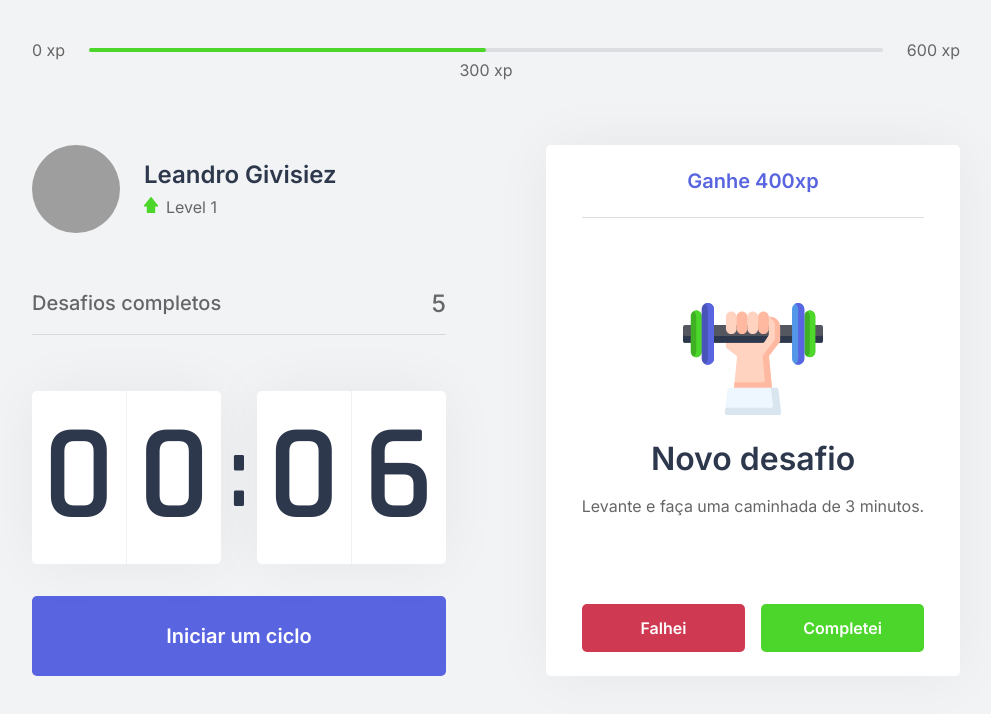
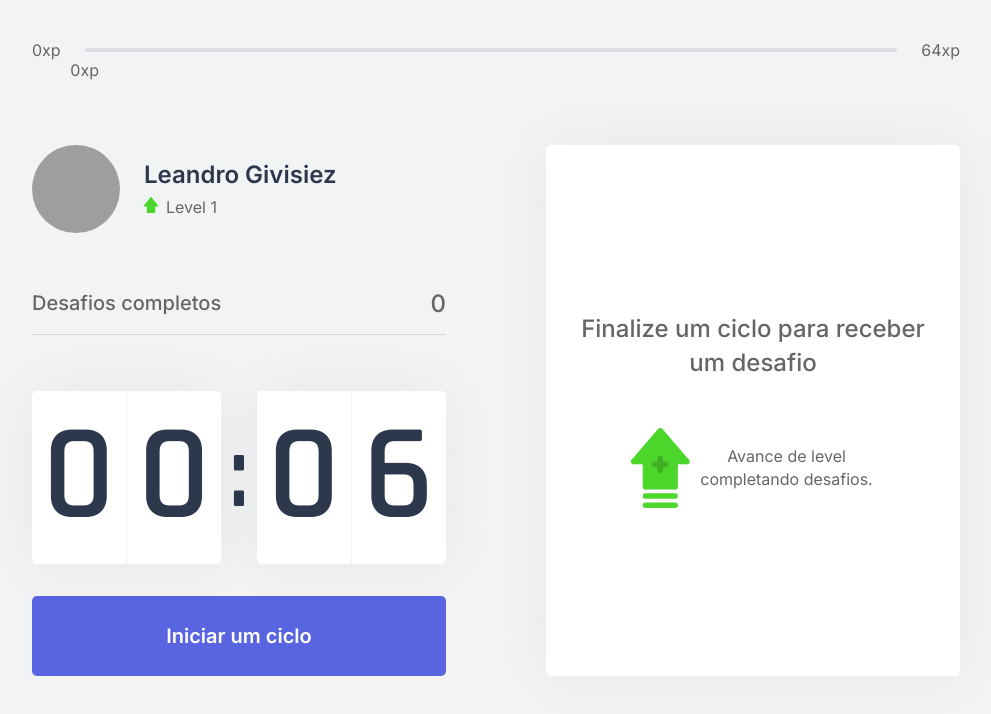
Before and after one commit to givisiez/getsup, a Next.js app: page / in a window 1280 px wide. Shown: the top 714 px of the page, without its empty margins (144-1135 px from the left). Built offline with nearby package versions, Linux system fonts and the light colour scheme; grey boxes are pictures that could not be loaded.

Commit message:
Context
Criação de contextos para integrar os componentes.

```diff
--- /dev/null
+++ b/challenges.json
@@ -0,0 +1,62 @@
+[
+  {
+    "type": "body",
+    "description": "Estique um de seus braços com a palma da mão virada para frente e puxe os dedos para cima por 10 segundos por mão.",
+    "amount": 80
+  },
+  {
+    "type": "body",
+    "description": "Estique seu braço contra o peito e puxe-o utilizando o outro braço por 10 segundos por braço.",
+    "amount": 60
+  },
+  {
+    "type": "body",
+    "description": "Puxe seu pescoço com a ajuda da mão para a direita e para a esquerda, permanecendo na posição por alguns 5 segundos.",
+    "amount": 70
+  },
+  {
+    "type": "body",
+    "description": "Com as duas mãos na parte de trás da cabeça, leve-a para baixo, alongando a parte de trás da região.",
+    "amount": 60
+  },
+  {
+    "type": "body",
+    "description": "Cruze as pernas e desça com as mãos esticadas em direção ao chão. Repita o movimento com a outra perna na frente.",
+    "amount": 100
+  },
+  {
+    "type": "body",
+    "description": "Sentado, abra as pernas e tente encostar as palmas das mãos no chão, repita 3 vezes por 5 segundos.",
+    "amount": 80
+  },
+  {
+    "type": "body",
+    "description": "Puxe o joelho de encontro ao peito e segure, troque de perna após 10 segundos.",
+    "amount": 50
+  },
+  {
+    "type": "body",
+    "description": "Sentado, cruze uma perna e incline seu tronco à frente, troque de perna após 10 segundos.",
+    "amount": 80
+  },
+  {
+    "type": "eye",
+    "description": "Sentado, feche os olhos e cubra-os com as palmas da mão durante 2 minutos, depois abra normalmente.",
+    "amount": 90
+  },
+  {
+    "type": "eye",
+    "description": "Em algum ambiente aberto, olhe o mais longe que puder em quatro direções por 3s, mexa apenas os olhos. Repita 3 vezes.",
+    "amount": 140
+  },
+  {
+    "type": "eye",
+    "description": "Usando os polegares, massage a área abaixo das sobrancelhas em movimentos circulares por 15 segundos.",
+    "amount": 70
+  },
+  {
+    "type": "body",
+    "description": "Em pé, gire a cintura o máximo que puder para a esquerda, segure por cinco segundos. Repita para a direita.",
+    "amount": 90
+  }
+]
--- a/src/components/ChallengeBox.tsx
+++ b/src/components/ChallengeBox.tsx
@@ -1,23 +1,26 @@
+import { useContext } from 'react';
+import { ChallengesContext } from '../contexts/ChallengesContext';
 import styles from '../styles/components/ChallengeBox.module.css';
 
 export function Challengebox() {
-    const hasAtiveChallenge = true;
+    const { activeChallenge, resetChallenge } = useContext(ChallengesContext);
     return (
         <div className={ styles.challengeBoxContainer }>
-            { hasAtiveChallenge ? (
+            { activeChallenge ? (
                 <div className={ styles.challengeActive }>
-                    <header>Ganhe 400xp</header>
+                    <header>Ganhe { activeChallenge.amount }xp</header>
 
                     <main>
-                        <img src="icons/body.svg" />
-                        <b>Novo desafio</b>
-                        <p>Levante e faça uma caminhada de 3 minutos.</p>
+                        <img src={`icons/${ activeChallenge.type }.svg`} />
+                        <b>Novo desafio!</b>
+                        <p>{ activeChallenge.description }</p>
                     </main>
 
                     <footer>
                         <button
                             type="button"
                             className={ styles.challengeFailedButton }
+                            onClick={ resetChallenge }
                         >
                             Falhei
                         </button>
--- a/src/components/CompletedChallenges.tsx
+++ b/src/components/CompletedChallenges.tsx
@@ -1,10 +1,14 @@
+import { useContext } from 'react';
+import { ChallengesContext } from '../contexts/ChallengesContext';
 import styles from '../styles/components/CompletedChallenges.module.css';
 
 export function CompletedChallenges() {
+    const { challengesCompleted } = useContext(ChallengesContext);
+
     return (
         <div className={ styles.completedChallengesContainer }>
             <span>Desafios completos</span>
-            <span>5</span>
+            <span>{ challengesCompleted }</span>
         </div>
     )
 }
--- a/src/components/Cowntdown.tsx
+++ b/src/components/Cowntdown.tsx
@@ -1,17 +1,12 @@
-import { useState, useEffect } from 'react';
+import { useState, useEffect, useContext } from 'react';
+import { ChallengesContext } from '../contexts/ChallengesContext';
 import styles from '../styles/components/Countdown.module.css';
-
-/**
-* Important information is highlighted
-* ! Deprecated method, do no t use
-* ? Should this method be exposed is the plublic API
-* TODO: refacator this merhod so that it onforms the API
-* @param myParam The parameter for this method
-*/
 
 let countdownTimeout: NodeJS.Timeout;
 
 export function Countdown() {
+    const { startNewChallenge } = useContext(ChallengesContext);
+
     const [time, setTime] = useState(0.1 * 60);
     const [isActive, setIsActive] = useState(false);
     const [hasFinished, setHasFinished] = useState(false);
@@ -29,7 +24,7 @@
     function resetCountdown() {
         clearTimeout(countdownTimeout)
         setIsActive(false);
-        setTime(25*60);
+        setTime(0.1*60);
     }
 
     useEffect(() => {
@@ -38,9 +33,9 @@
                 setTime(time - 1);
             }, 1000)
         } else if (isActive && time === 0) {
-            // console.log('finalizou');
             setHasFinished(true);
             setIsActive(false);
+            startNewChallenge();
         }
     }, [isActive, time]);
 
--- a/src/components/ExperienceBar.tsx
+++ b/src/components/ExperienceBar.tsx
@@ -1,16 +1,22 @@
+import { useContext } from 'react';
+import { ChallengesContext } from '../contexts/ChallengesContext';
 import styles from '../styles/components/ExperienceBar.module.css'
 
 export function ExperienceBar() {
+  const { currentExperience, experienceToNextLevel } = useContext(ChallengesContext);
+
+  const percentToNextLevel = Math.round((currentExperience * 100)) / experienceToNextLevel;
+
   return (
     <header className={ styles.experienceBar }>
-          <span>0 xp</span>
+        <span>0xp</span>
           <div>
-                <div style={{ width: '50%' }}/>
-                <span className={ styles.currentExperience } style={{ left: '50%' }}>
-                    300 xp
+              <div style={{ width: `${ percentToNextLevel }%` }}/>
+              <span className={ styles.currentExperience } style={{ left: `${ percentToNextLevel }%` }}>
+                  { currentExperience }xp
               </span>
           </div>
-          <span>600 xp</span>
+        <span>{ experienceToNextLevel }xp</span>
     </header>
   );
 }
--- /dev/null
+++ b/src/contexts/ChallengesContext.tsx
@@ -0,0 +1,67 @@
+import { createContext, useState, ReactNode } from 'react';
+import challenges from '../../challenges.json';
+
+interface Challenge {
+  type: 'body' | 'eye';
+  description: string;
+  amount: number;
+}
+
+interface challengesContextData {
+  level: number;
+  currentExperience: number;
+  challengesCompleted: number;
+  activeChallenge: Challenge;
+  experienceToNextLevel: number;
+  levelUp: () => void;
+  startNewChallenge: () => void;
+  resetChallenge: () => void;
+}
+
+interface ChallengesProviderProps {
+  children: ReactNode;
+}
+
+export const ChallengesContext = createContext({} as challengesContextData);
+
+export function ChallengesProvider({ children }: ChallengesProviderProps) {
+  const [level, setLevel] = useState(1);
+  const [currentExperience, setCurrentExperience] = useState(0);
+  const [challengesCompleted, setChallengesCompleted] = useState(0);
+
+  const [activeChallenge, setActiveChallenge] = useState(null);
+
+  const experienceToNextLevel = Math.pow((level + 1) * 4, 2);
+
+  function levelUp() {
+    setLevel(level + 1);
+  }
+
+  function startNewChallenge() {
+    const ramdomChallengeIndex = Math.floor(Math.random() * challenges.length);
+    const challenge = challenges[ramdomChallengeIndex];
+
+    setActiveChallenge(challenge);
+  }
+
+  function resetChallenge() {
+    setActiveChallenge(null);
+  }
+
+  return (
+    <ChallengesContext.Provider
+        value={{
+          level,
+          currentExperience,
+          challengesCompleted,
+          activeChallenge,
+          experienceToNextLevel,
+          levelUp,
+          startNewChallenge,
+          resetChallenge,
+        }}
+      >
+      { children }
+    </ChallengesContext.Provider>
+  )
+}
--- a/src/pages/_app.tsx
+++ b/src/pages/_app.tsx
@@ -1,7 +1,14 @@
+import { useState } from 'react';
+import { ChallengesProvider } from '../contexts/ChallengesContext';
+
 import '../styles/global.css';
 
 function MyApp({ Component, pageProps }) {
-  return <Component {...pageProps} />
+  return (
+    <ChallengesProvider>
+      <Component {...pageProps} />
+    </ChallengesProvider>
+  )
 }
 
 export default MyApp
```
Lines whose indentation alone changed are shown as unchanged.
